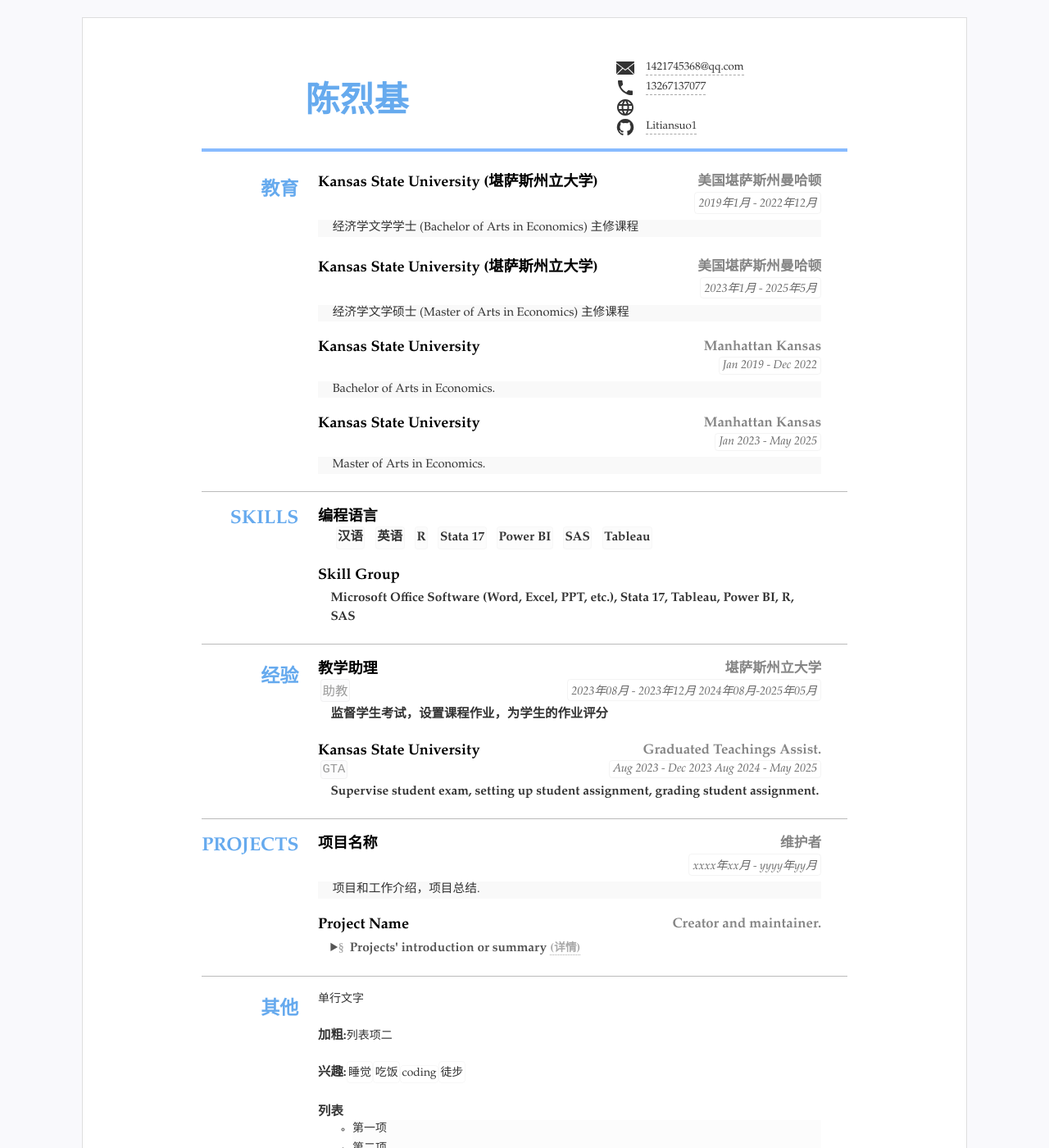
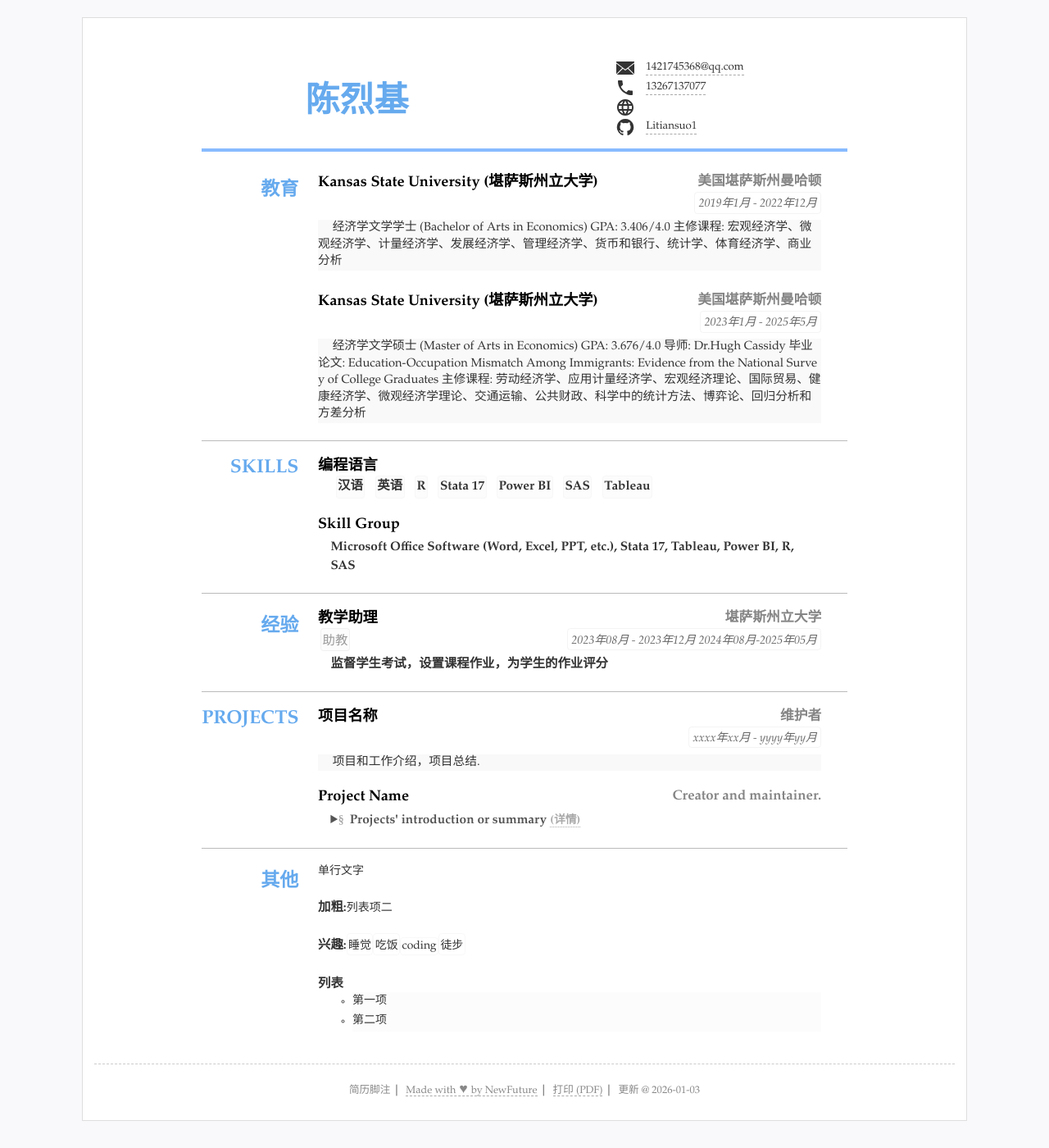
Before and after one commit to Litiansuo1/CV, a Jekyll site: the page built from index.html, in a window 1280 px wide and 1400 px high. Shown: the whole window at 82% size. Built offline with Jekyll 4.4.1, drawn with Linux system fonts in a browser that asks for light colours.

Commit message:
Update resume.yml

```diff
--- a/_data/resume.yml
+++ b/_data/resume.yml
@@ -35,21 +35,17 @@ main: #简历主要内容，
     sub: 美国堪萨斯州曼哈顿
     detail: |
      经济学文学学士 (Bachelor of Arts in Economics)
-     主修课程
+     GPA: 3.406/4.0
+     主修课程: 宏观经济学、微观经济学、计量经济学、发展经济学、管理经济学、货币和银行、统计学、体育经济学、商业分析
   - title: Kansas State University (堪萨斯州立大学)
     duration: "2023年1月 - 2025年5月"
     sub: 美国堪萨斯州曼哈顿
     detail: |
      经济学文学硕士 (Master of Arts in Economics)
-     主修课程
-  - title: Kansas State University
-    duration: Jan 2019 - Dec 2022
-    sub: Manhattan Kansas
-    detail: Bachelor of Arts in Economics.
-  - title: Kansas State University
-    duration: Jan 2023 - May 2025
-    sub: Manhattan Kansas
-    detail: Master of Arts in Economics.
+     GPA: 3.676/4.0
+     导师: Dr.Hugh Cassidy
+     毕业论文: Education-Occupation Mismatch Among Immigrants: Evidence from the National Survey of College Graduates
+     主修课程: 劳动经济学、应用计量经济学、宏观经济理论、国际贸易、健康经济学、微观经济学理论、交通运输、公共财政、科学中的统计方法、博弈论、回归分析和方差分析
 
 - type: skills
   # name: "技能"
@@ -78,13 +74,6 @@ main: #简历主要内容，
     detail:
     # open: open
     #可以设置open默认展开
-  - title: Kansas State University
-    sub: Graduated Teachings Assist.
-    duration: Aug 2023 - Dec 2023 Aug 2024 - May 2025
-    tags:
-    - GTA
-    summary: Supervise student exam, setting up student assignment, grading student assignment.
-    detail:
 
 - type: projects
   name: Projects
```
